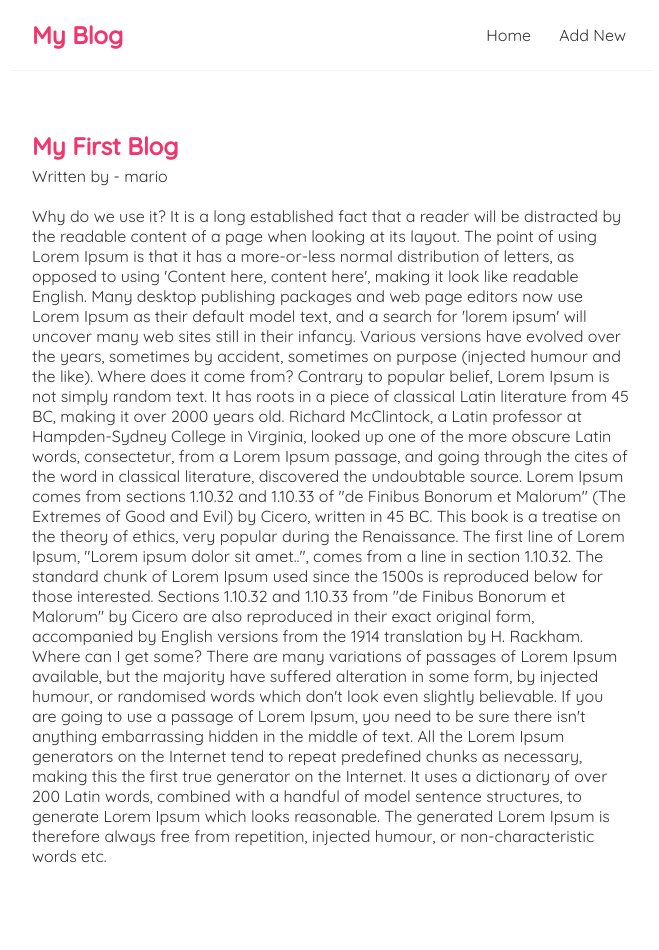
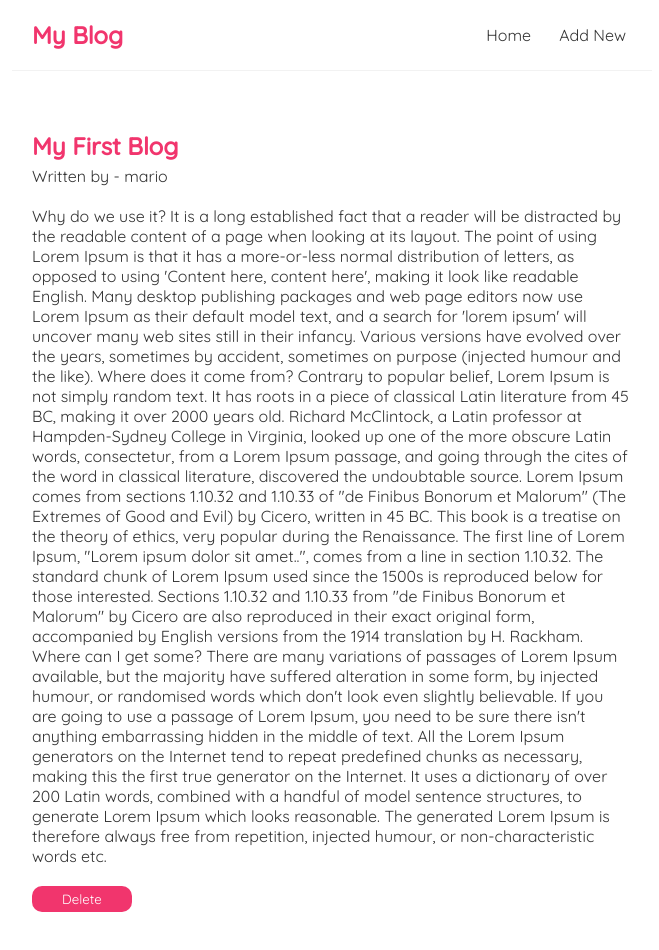
Before and after one commit to Mayur26061/My-Blog, a React (Create React App) app: page /blogdetail/1 in a window 1280 px wide. Shown: the top 950 px of the page, without its empty margins (308-967 px from the left). Before the commit the page ends 926 px from the top, so only its background shows below. Built offline with nearby package versions, Linux system fonts and the light colour scheme; data requests are answered from the project's data file.

Commit message:
Implemented Delete blog and Page to found error

```diff
--- a/src/App.js
+++ b/src/App.js
@@ -3,6 +3,7 @@ import Home from './Home';
 import { BrowserRouter as Router, Routes, Route } from 'react-router-dom';
 import Create from './Create';
 import BlogDetails from './BlogDetails';
+import NotFound from './NotFound'
 function App() {
   return (
     <Router>
@@ -13,6 +14,7 @@ function App() {
             <Route path="/" element={<Home />} />
             <Route path="/create" element={<Create />} />
             <Route path="/blogdetail/:id" element={<BlogDetails />} />
+            <Route path="*" element={<NotFound/>}/>
           </Routes>
         </div>
       </div>
--- a/src/BlogDetails.js
+++ b/src/BlogDetails.js
@@ -1,9 +1,18 @@
 import useFetch from "./useFetch";
 import { useParams } from "react-router-dom";
+import { useNavigate } from "react-router-dom";
 
 const BlogDetails = () => {
     const { id } = useParams()
     const { data: blog, isPending, errmsg } = useFetch(`http://localhost:8000/blogs/${id}`)
+    const navigate = useNavigate()
+    const handleDelete = () => {
+        fetch(`http://localhost:8000/blogs/${blog.id}`, {
+            method: "DELETE"
+        }).then(() => {
+            navigate('/')
+        })
+    }
     return (
         <div className="blog-details">
             {errmsg && <div>{errmsg}</div>}
@@ -15,6 +24,7 @@ const BlogDetails = () => {
                     <div>
                         {blog.body}
                     </div>
+                    <button onClick={handleDelete}>Delete</button>
                 </article>
             )}
         </div>
--- a/src/Create.js
+++ b/src/Create.js
@@ -1,13 +1,15 @@
 import { useState } from 'react'
+import {useNavigate } from 'react-router-dom'
 const Create = () => {
     const [title, setTitle] = useState('')
     const [body, setBody] = useState('')
     const [author, setAuthor] = useState('me')
+    const [isPending, setIsPending] = useState(false)
+    const navigate = useNavigate ()
     const onCreateBlog = (ev) => {
         const blog = { title, body, author }
         ev.preventDefault()
-        debugger;
-
+        setIsPending(true)
         fetch("http://localhost:8000/blogs", {
             method: "POST",
             headers: {
@@ -16,6 +18,8 @@ const Create = () => {
             body: JSON.stringify(blog)
         }).then(() => {
             console.log("done")
+            setIsPending(false)
+            navigate('/')
         })
         ev.target.reset()
     }
@@ -52,7 +56,9 @@ const Create = () => {
                     </div>
                 </div>
                 <div className="create-button">
-                    <input type="submit" value="Add Blog" />
+
+                    {!isPending &&  <input type="submit" value="Add Blog" />}
+                    { isPending && <input type="submit" value="Loading" disabled/>}
                 </div>
             </form>
         </div>
--- /dev/null
+++ b/src/NotFound.js
@@ -0,0 +1,12 @@
+import { Link } from "react-router-dom";
+const NotFound = () => {
+    return (
+        <div className="not-found">
+            <h1>404</h1>
+            <h2>Page not found</h2>
+            <p>Requested page doesn't exist...</p>
+            <p>Go back to  <Link to="/">HomePage</Link></p>
+        </div>);
+}
+
+export default NotFound;
--- a/src/index.css
+++ b/src/index.css
@@ -94,3 +94,18 @@
 .create textarea {
   height: 220px;
 }
+article button{
+  margin-top: 20px;
+  padding: 5px 30px;
+  background-color: #f1356d;
+  color: white;
+  border: none;
+  border-radius: 10px;
+  cursor: pointer;
+}
+.not-found > h1{
+  margin-bottom: 20px;
+}
+.not-found p{
+  margin: 10px 0;
+}
```
Also changed, not shown: data/db.json (+0 -6 lines).
